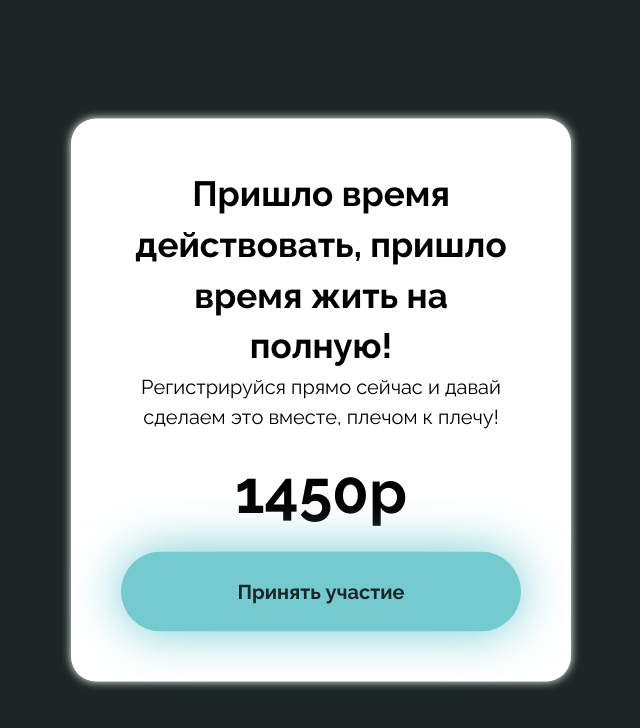
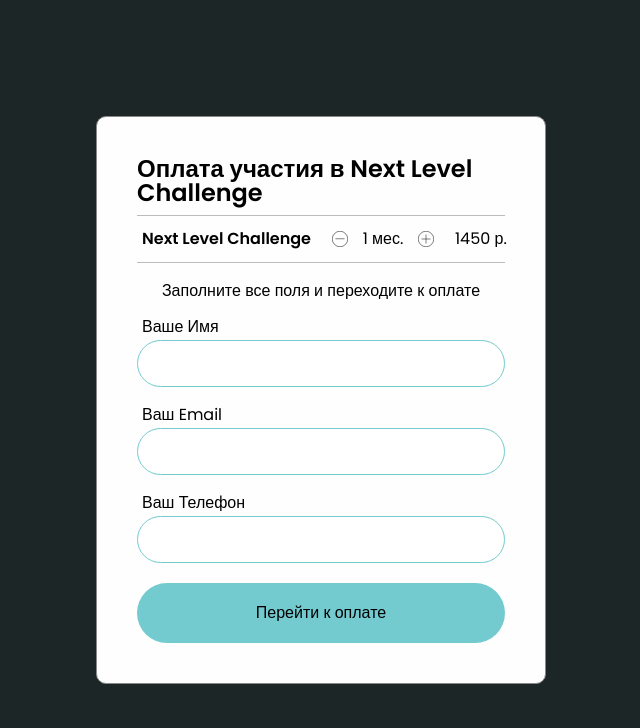
Before and after one commit to D-Danilov1/stripe, a Next.js app: page /robokassa in a window 1280 px wide. Shown: the top 728 px of the page, without its empty margins (319-959 px from the left). Built offline with nearby package versions, Linux system fonts and the light colour scheme.

Commit message:
delete modal

```diff
--- a/src/pages/Home/useHome.ts
+++ b/src/pages/Home/useHome.ts
@@ -162,10 +162,10 @@ const useHome = () => {
 
 		if (months === 12) {
 			updatedMonths -= 6
-			updatedPrice = 4350
+			updatedPrice = 34
 		} else if (months === 6) {
 			updatedMonths -= 5
-			updatedPrice = 1450
+			updatedPrice = 17
 		}
 
 		setMonths(updatedMonths)
--- a/src/robokassa/pages/Home/Home.tsx
+++ b/src/robokassa/pages/Home/Home.tsx
@@ -1,29 +1,81 @@
-import React, { useState } from 'react'
-
-import Modal from './Modal'
+import React from 'react'
+import MinusSvg from './MinusSvg'
+import useHome from './useHome'
+import PlusSvg from './PlusSvg'
 
 const Home = () => {
-	const [modalVisible, setModalVisible] = useState<boolean>(false)
-	const price = 1450
+	const {
+		months,
+		price,
+		name,
+		email,
+		number,
+		userNameRef,
+		userEmailRef,
+		userNumberRef,
+		handleSubmit,
+		setName,
+		setNumber,
+		setEmail,
+		handleMinusClick,
+		handlePlusClick,
+	} = useHome()
 
 	return (
-		<>
-			<div className='container'>
-				<h1 className='title'>
-					Пришло время действовать, пришло время жить на полную!
-				</h1>
-				<p className='subtitle'>
-					Регистрируйся прямо сейчас и давай сделаем это вместе, плечом к плечу!
-				</p>
-				<div className='text'>
-					<p>{price}р</p>
+		<div className='modal'>
+			<div className='modal-content'>
+				<h2 className='modal__title'>Оплата участия в Next Level Challenge</h2>
+				<div className='counter'>
+					<p className='counter__title'>Next Level Challenge</p>
+					<div className='counter__menu'>
+						<div onClick={handleMinusClick}>
+							<MinusSvg />
+						</div>
+						<p>{months} мес.</p>
+						<div onClick={() => handlePlusClick()}>
+							<PlusSvg />
+						</div>
+					</div>
+					<p className='price'>{price} р.</p>
 				</div>
-				<button className='button' onClick={() => setModalVisible(true)}>
-					Принять участие
-				</button>
+				<p className='modal__text'>Заполните все поля и переходите к оплате</p>
+				<form onSubmit={handleSubmit}>
+					<div className='modal__input'>
+						<p>Ваше Имя</p>
+						<input
+							type='text'
+							className='user_name'
+							value={name}
+							ref={userNameRef}
+							onChange={e => setName(e.target.value)}
+						/>
+					</div>
+					<div className='modal__input'>
+						<p>Ваш Email</p>
+						<input
+							type='text'
+							className='user_email'
+							value={email}
+							ref={userEmailRef}
+							onChange={e => setEmail(e.target.value)}
+						/>
+					</div>
+					<div className='modal__input'>
+						<p>Ваш Телефон</p>
+						<input
+							type='text'
+							className='user_number'
+							value={number}
+							ref={userNumberRef}
+							onChange={e => setNumber(e.target.value)}
+						/>
+					</div>
+					<button type='submit' className='modal__btn'>
+						Перейти к оплате
+					</button>
+				</form>
 			</div>
-			<Modal modalVisible={modalVisible} setModalVisible={setModalVisible} />
-		</>
+		</div>
 	)
 }
 
--- a/styles/globals.css
+++ b/styles/globals.css
@@ -156,7 +156,7 @@ body {
 	overflow-x: hidden;
 }
 p {
-	color: black !important
+	color: black !important;
 }
 .container {
 	width: 500px;
@@ -226,7 +226,6 @@ p {
 	cursor: pointer;
 }
 .modal {
-	display: none;
 	position: fixed;
 	z-index: 1;
 	left: 0;
@@ -235,8 +234,6 @@ p {
 	height: 100%;
 	overflow-y: auto;
 	overflow-x: hidden;
-	background-color: #000;
-	background-color: rgba(0, 0, 0, 0.4);
 }
 .modal-content {
 	background-color: #fefefe;
@@ -252,38 +249,7 @@ p {
 	left: 50%;
 	transform: translate(-50%, -50%);
 }
-.close {
-	position: absolute;
-	right: 32px;
-	top: 32px;
-	width: 32px;
-	cursor: pointer;
-	height: 32px;
-}
-.close:hover {
-	opacity: 1;
-}
-.close:before,
-.close:after {
-	position: absolute;
-	left: 15px;
-	content: ' ';
-	height: 33px;
-	width: 2px;
-	background-color: #fff;
-}
-.close:before {
-	transform: rotate(45deg);
-}
-.close:after {
-	transform: rotate(-45deg);
-}
-@media screen and (max-width: 400px) {
-	.close {
-		top: 15px;
-		right: 15px;
-	}
-}
+
 .modal__title {
 	font-size: 24px;
 	line-height: 1.35;
```
Also changed, not shown: src/pages/Home/Home.tsx (+74 -19 lines), src/pages/Home/Modal.tsx (deleted, +0 -108 lines).
